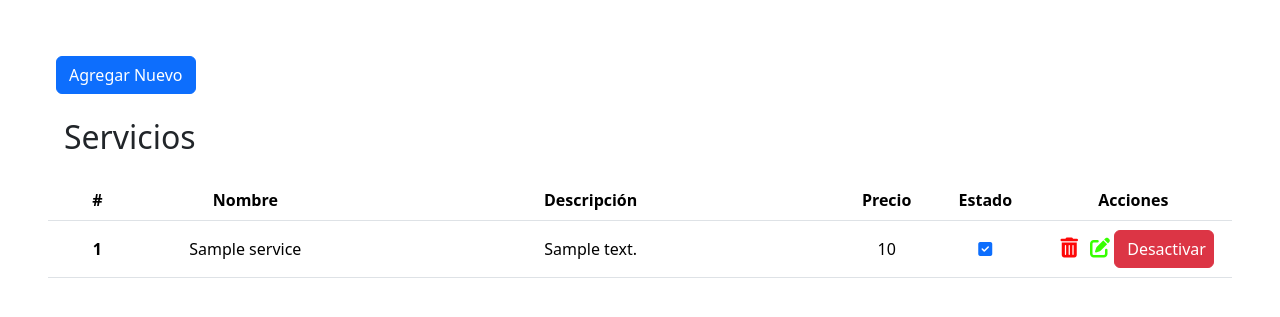
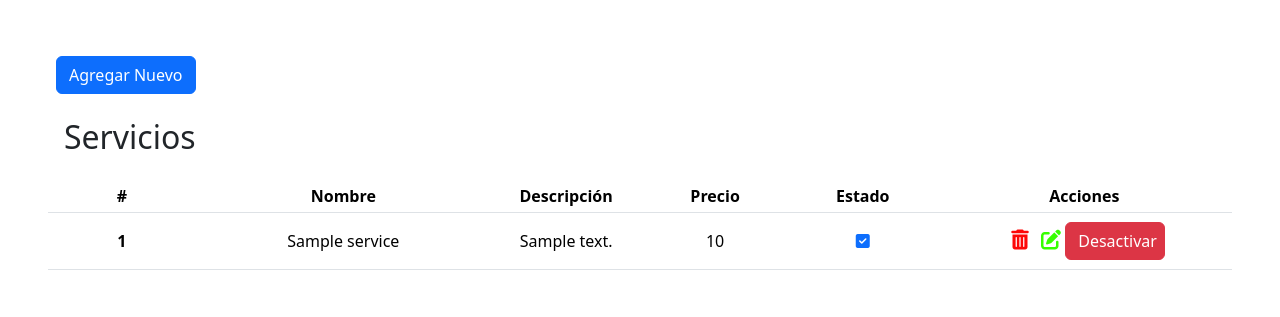
Before and after one commit to nahuelcococcia/ReservApp, a Django app: page /services/list/ in a window 1280 px wide. Shown: the part 56-373 px from the top of the page. Run offline with Django 4.2, Linux system fonts and the light colour scheme; tables that the repository leaves empty hold one stand-in row (values such as "Sample post").

Commit message:
Puliendo detalles

```diff
--- a/reservas/templates/index.html
+++ b/reservas/templates/index.html
@@ -3,7 +3,8 @@
 <div class="p-3 m-3">
     <h1>ReservApp</h1>
     <p>
-        ReservApp es una aplicación destinada a registrar <a href="{% url 'reserves-list' %}">Reservas de servicio</a>, desarrollada en Python y utilizando Django.
+        ReservApp es una aplicación destinada a registrar <a href="{% url 'reserves-list' %}">Reservas de servicio</a>,
+        desarrollada en Python y utilizando Django.
         <br>
         <br>
     </p>
--- a/reservas/views.py
+++ b/reservas/views.py
@@ -14,6 +14,7 @@ def handler404(request, exception):
         'msg': 'No se encontro la pagina solicitada, verífque que la url es correcta',
         'url_prev': 'home'
     })
+
 
 # EMPLOYEE SECTION
 # View para listar los Empleados
--- a/templates/clients_table.html
+++ b/templates/clients_table.html
@@ -14,9 +14,9 @@
             <td class="py-3 col-4" >{{ client.fullname }}</td>
             <td class="py-3 col-1" >
                 {% if client.is_active %}
-                    <i class="fa-solid fa-square-check" style="color: #0d6efd;" title="está activo"></i>
+                    <i class="fa-solid fa-square-check" style="color: #0d6efd;" title="Activo"></i>
                 {% else %}
-                    <i class="fa-solid fa-rectangle-xmark" style="color: #dc3545" title="está inactivo"></i>
+                    <i class="fa-solid fa-rectangle-xmark" style="color: #dc3545" title="Inactivo"></i>
                 {% endif %}
             </td>
             <td class="col-2">
--- a/templates/coordinators_table.html
+++ b/templates/coordinators_table.html
@@ -18,9 +18,9 @@
             <td class="py-3 col-1" >{{ coordinator.created_at|date:'d/m/Y' }}</td>
             <td class="py-3 col-1" >
                 {% if coordinator.is_active %}
-                    <i class="fa-solid fa-square-check" style="color: #0d6efd;" title="Esta activo"></i>
+                    <i class="fa-solid fa-square-check" style="color: #0d6efd;" title="Activo"></i>
                 {% else %}
-                    <i class="fa-solid fa-rectangle-xmark" style="color: #dc3545" title="No esta activo"></i>
+                    <i class="fa-solid fa-rectangle-xmark" style="color: #dc3545" title="Inactivo"></i>
                 {% endif %}
             </td>
             <td class="col-2">
--- a/templates/employees_table.html
+++ b/templates/employees_table.html
@@ -17,9 +17,9 @@
         <td class="py-3 col-3">{{ employee.file_number }}</td>
         <td class="py-3 col-1">
             {% if employee.is_active %}
-            <i class="fa-solid fa-square-check fa-lg" style="color: #0d6efd;" title="Esta activo"></i>
+            <i class="fa-solid fa-square-check fa-lg" style="color: #0d6efd;" title="Activo"></i>
             {% else %}
-            <i class="fa-solid fa-rectangle-xmark fa-lg" style="color: #dc3545" title="No esta activo"></i>
+            <i class="fa-solid fa-rectangle-xmark fa-lg" style="color: #dc3545" title="Inactivo"></i>
             {% endif %}
         </td>
         <td class="col-2">
--- a/templates/reserves_table.html
+++ b/templates/reserves_table.html
@@ -8,7 +8,6 @@
         <th scope="col">Responsable</th>
         <th scope="col">Empleado</th>
         <th scope="col">Servicio</th>
-        <th scope="col">Precio</th>
         <th scope="col">Acciones</th>
     </tr>
     </thead>
@@ -17,12 +16,11 @@
     <tr class="align-middle">
         <th class="py-3 col-1">{{ reserve.id }}</th>
         <td class="py-3 col-1">{{ reserve.creation_date|date:'d/m/Y' }}</td>
-        <td class="py-3 col-1">{{ reserve.reservation_date|date:'d/m/Y' }}</td>
+        <td class="py-3 col-2">{{ reserve.reservation_date|date:'d/m/Y' }}</td>
         <td class="py-3 col-2">{{ reserve.client }}</td>
         <td class="py-3 col-2">{{ reserve.responsible }}</td>
         <td class="py-3 col-2">{{ reserve.employee }}</td>
         <td class="py-3 col-1">{{ reserve.service }}</td>
-        <td class="py-3 col-1">{{ reserve.price }}</td>
         <td class="col-1">
             <a class="p-2" href="{% url 'reserve-delete' reserve.id %}" onclick="return confirm('¿Esta seguro de eliminar?')"><i class="fa-solid fa-trash-can fa-lg" style="color: #fd0808;" title="Eliminar Reserva"></i></a>
             <a href="{% url 'reserve-update' reserve.id %}"><i class="fa-solid fa-pen-to-square fa-lg" style="color: #37ff00;" title="Actualizar Reserva"></i></a>
--- a/templates/services_table.html
+++ b/templates/services_table.html
@@ -1,8 +1,8 @@
-<table class="table .table-sm text-center" >
+<table class="table table-sm text-center">
     <thead>
     <tr>
         <th scope="col">#</th>
-            <th scope="col">Nombre </th>
+        <th scope="col">Nombre</th>
         <th scope="col">Descripción</th>
         <th scope="col">Precio</th>
         <th scope="col">Estado</th>
@@ -12,24 +12,31 @@
     <tbody>
     {% for service in services %}
     <tr class="align-middle">
-            <th class="py-3 col-1" >{{ service.id }}</th>
-            <td class="py-3 col-2" >{{ service.name }}</td>
-            <td class="py-3 col-5" >{{ service.description }}</td>
-            <td class="py-3 col-1" >{{ service.price }}</td>
-            <td class="py-3 col-1" >
+        <th class="py-3 col-1">{{ service.id }}</th>
+        <td class="py-3 col-2" title="{{ service.description }}">{{ service.name }}</td>
+        <td class="py-3 col-1">{{ service.description }}</td>
+        <td class="py-3 col-1">{{ service.price }}</td>
+        <td class="py-3 col-1">
             {% if service.is_active %}
-                    <i class="fa-solid fa-square-check" style="color: #0d6efd;" title="está activo"></i>
+            <i class="fa-solid fa-square-check" style="color: #0d6efd;" title="Activo"></i>
             {% else %}
-                    <i class="fa-solid fa-rectangle-xmark" style="color: #dc3545" title="está inactivo"></i>
+            <i class="fa-solid fa-rectangle-xmark" style="color: #dc3545" title="Inactivo"></i>
             {% endif %}
         </td>
         <td class="col-2">
-                <a class="p-2" href="{% url 'service-delete' service.id %}" onclick="return confirm('¿Esta seguro de eliminar?')"><i class="fa-solid fa-trash-can fa-lg" style="color: #fd0808;" title="Eliminar Servicio"></i></a>
-                <a href="{% url 'service-update' service.id %}"><i class="fa-solid fa-pen-to-square fa-lg" style="color: #37ff00;" title="Actualizar Servicio"></i></a>
+            <a class="p-2" href="{% url 'service-delete' service.id %}"
+               onclick="return confirm('¿Esta seguro de eliminar?')"><i class="fa-solid fa-trash-can fa-lg"
+                                                                        style="color: #fd0808;"
+                                                                        title="Eliminar Servicio"></i></a>
+            <a href="{% url 'service-update' service.id %}"><i class="fa-solid fa-pen-to-square fa-lg"
+                                                               style="color: #37ff00;"
+                                                               title="Actualizar Servicio"></i></a>
             {% if service.is_active %}
-                <a href="{% url 'service-deactivate' service.id %}" class="btn btn-danger" style="width:100px;" title="Desactivar Servicio">Desactivar</a>
+            <a href="{% url 'service-deactivate' service.id %}" class="btn btn-danger" style="width:100px;"
+               title="Desactivar Servicio">Desactivar</a>
             {% else %}
-                <a href="{% url 'service-activate' service.id %}" class="btn btn-primary" style="width:100px;" title="Activar Servicio">Activar</a>
+            <a href="{% url 'service-activate' service.id %}" class="btn btn-primary" style="width:100px;"
+               title="Activar Servicio">Activar</a>
             {% endif %}
         </td>
     </tr>
```
Lines whose indentation alone changed are shown as unchanged.
